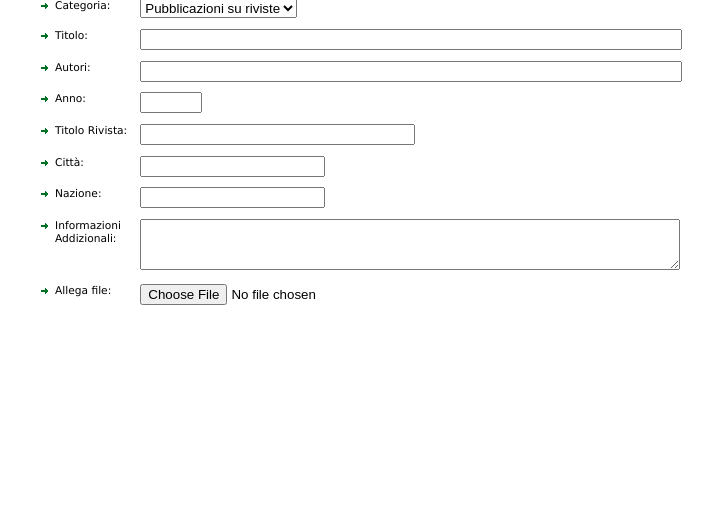
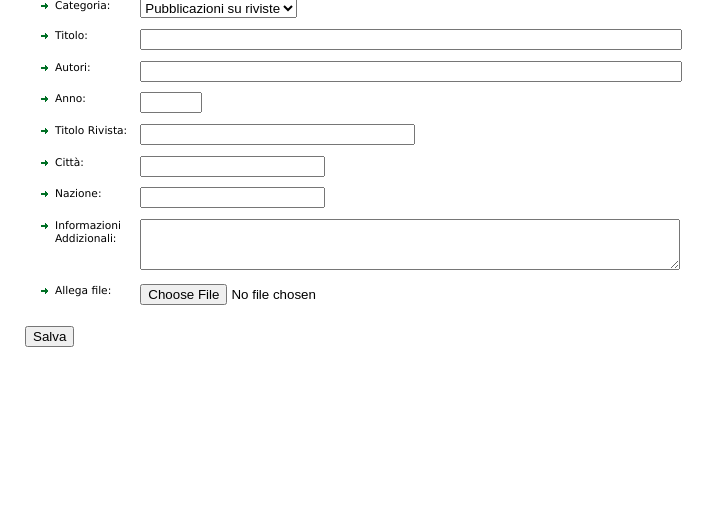
Before and after one commit to frasten/programmazione-web, a PHP site: page /pubblicazioni.php in a window 1280 px wide. Shown: the part 170-686 px from the top of the page, without its empty margins (0-720 px from the left). Run offline with PHP 8.4, Linux system fonts and the light colour scheme.

Commit message:
Aggiunto pulsante per salvare.
Signed-off-by: Andrea Piccinelli <frasten@gmail.com>

```diff
--- a/www/pubblicazioni.php
+++ b/www/pubblicazioni.php
@@ -77,9 +77,10 @@ require_once('inc/header.inc.php');
 
 	</ul>
 
+	<input type='submit' value='Salva' />
 
 </form>
-
+<!-- FAM FAM ICONS, pencil + cross -->
 
 <script type='text/javascript' src='js/pubblicazioni.js'></script>
 <?php
```
